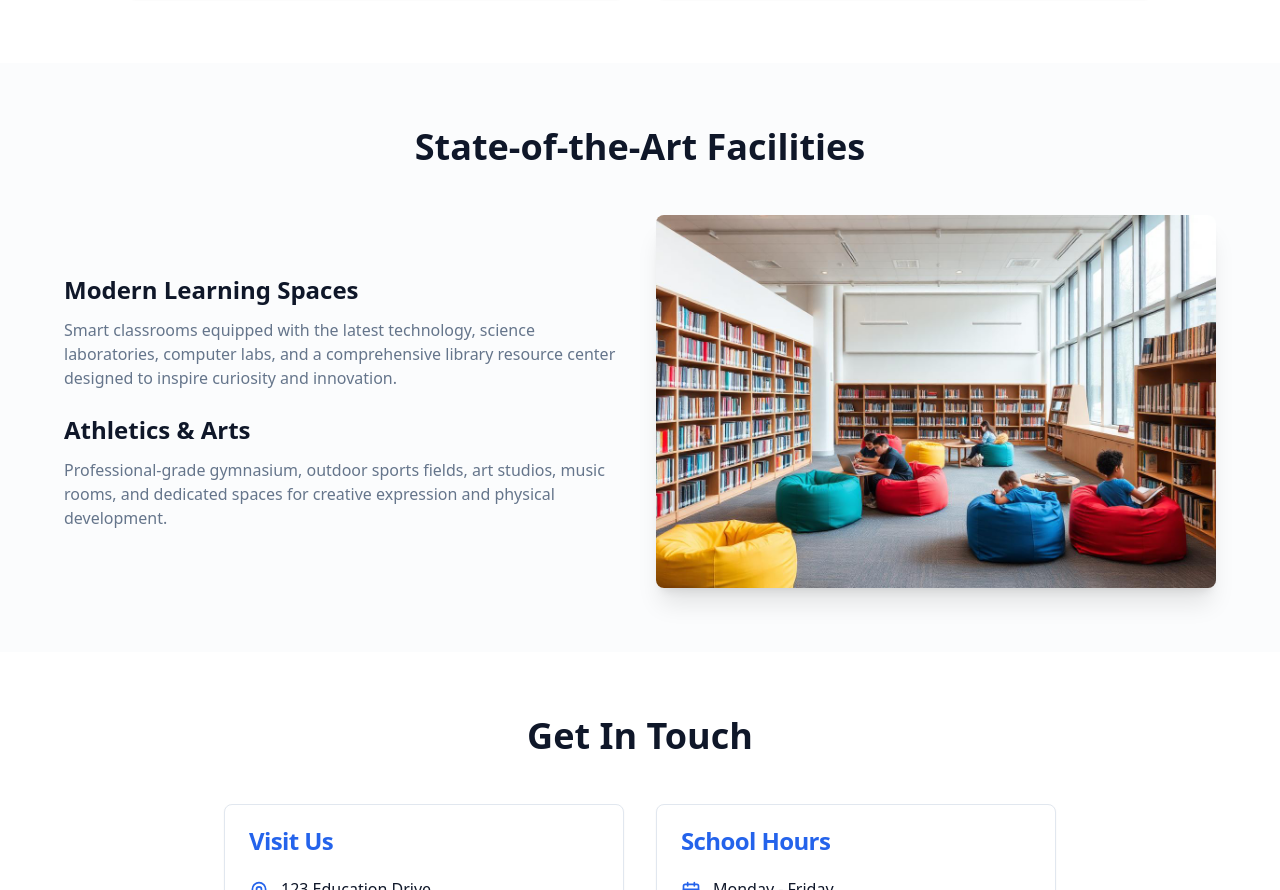
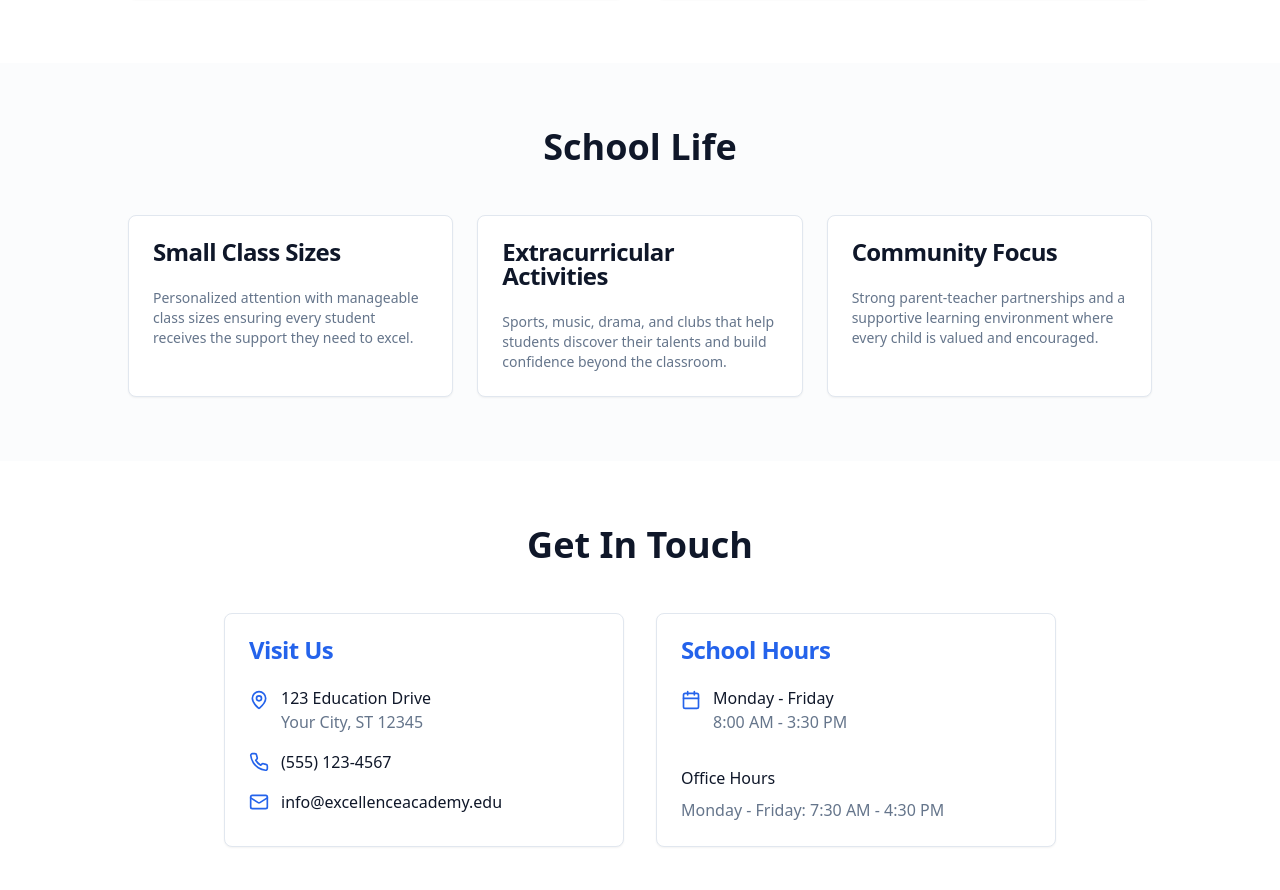
Before and after one commit to Drunken-Sage/project-port-porter, a React (Vite) app: page / in a window 1280 px wide. Shown: the part 1910-2800 px from the top of the page. Built offline with nearby package versions, Linux system fonts and the light colour scheme.

Commit message:
Refactor Facilities section

```diff
--- a/src/pages/Index.tsx
+++ b/src/pages/Index.tsx
@@ -4,7 +4,6 @@ import { BookOpen, Users, Award, Calendar, Phone, Mail, MapPin } from "lucide-re
 import heroImage from "@/assets/school-hero.jpg";
 import elementaryImage from "@/assets/elementary.jpg";
 import middleSchoolImage from "@/assets/middle-school.jpg";
-import libraryImage from "@/assets/library.jpg";
 
 const Index = () => {
   return (
@@ -17,7 +16,7 @@ const Index = () => {
             <div className="hidden md:flex gap-6">
               <a href="#about" className="text-foreground hover:text-primary transition-colors">About</a>
               <a href="#programs" className="text-foreground hover:text-primary transition-colors">Programs</a>
-              <a href="#facilities" className="text-foreground hover:text-primary transition-colors">Facilities</a>
+              <a href="#school-life" className="text-foreground hover:text-primary transition-colors">School Life</a>
               <a href="#contact" className="text-foreground hover:text-primary transition-colors">Contact</a>
             </div>
             <Button>Apply Now</Button>
@@ -162,32 +161,41 @@ const Index = () => {
         </div>
       </section>
 
-      {/* Facilities Section */}
-      <section id="facilities" className="py-16 px-4 bg-muted/30">
+      {/* School Life Section */}
+      <section id="school-life" className="py-16 px-4 bg-muted/30">
         <div className="container mx-auto">
-          <h3 className="text-4xl font-bold text-center mb-12 text-foreground">State-of-the-Art Facilities</h3>
-          <div className="grid md:grid-cols-2 gap-8 max-w-6xl mx-auto items-center">
-            <div className="space-y-6">
-              <div>
-                <h4 className="text-2xl font-semibold text-foreground mb-3">Modern Learning Spaces</h4>
-                <p className="text-muted-foreground">
-                  Smart classrooms equipped with the latest technology, science laboratories, computer labs, and a comprehensive library resource center designed to inspire curiosity and innovation.
-                </p>
-              </div>
-              <div>
-                <h4 className="text-2xl font-semibold text-foreground mb-3">Athletics & Arts</h4>
-                <p className="text-muted-foreground">
-                  Professional-grade gymnasium, outdoor sports fields, art studios, music rooms, and dedicated spaces for creative expression and physical development.
-                </p>
-              </div>
-            </div>
-            <div className="rounded-lg overflow-hidden shadow-xl">
-              <img
-                src={libraryImage}
-                alt="Modern School Library"
-                className="w-full h-full object-cover"
-              />
-            </div>
+          <h3 className="text-4xl font-bold text-center mb-12 text-foreground">School Life</h3>
+          <div className="grid md:grid-cols-3 gap-6 max-w-5xl mx-auto">
+            <Card className="hover-scale">
+              <CardHeader>
+                <CardTitle>Small Class Sizes</CardTitle>
+              </CardHeader>
+              <CardContent>
+                <CardDescription>
+                  Personalized attention with manageable class sizes ensuring every student receives the support they need to excel.
+                </CardDescription>
+              </CardContent>
+            </Card>
+            <Card className="hover-scale">
+              <CardHeader>
+                <CardTitle>Extracurricular Activities</CardTitle>
+              </CardHeader>
+              <CardContent>
+                <CardDescription>
+                  Sports, music, drama, and clubs that help students discover their talents and build confidence beyond the classroom.
+                </CardDescription>
+              </CardContent>
+            </Card>
+            <Card className="hover-scale">
+              <CardHeader>
+                <CardTitle>Community Focus</CardTitle>
+              </CardHeader>
+              <CardContent>
+                <CardDescription>
+                  Strong parent-teacher partnerships and a supportive learning environment where every child is valued and encouraged.
+                </CardDescription>
+              </CardContent>
+            </Card>
           </div>
         </div>
       </section>
```
